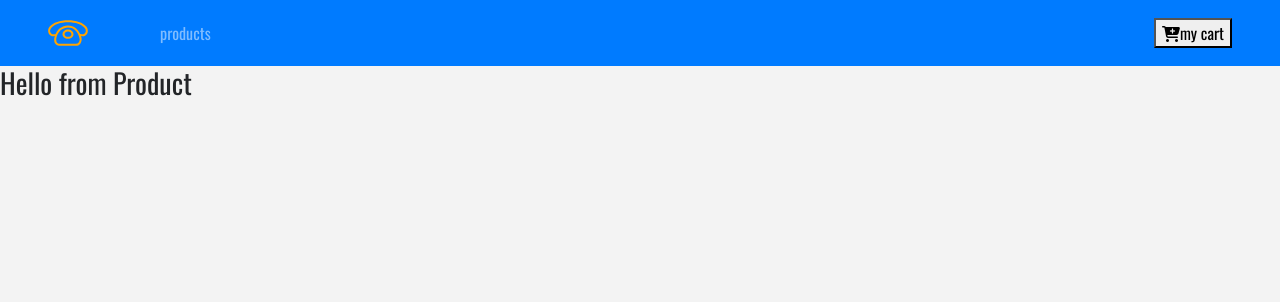
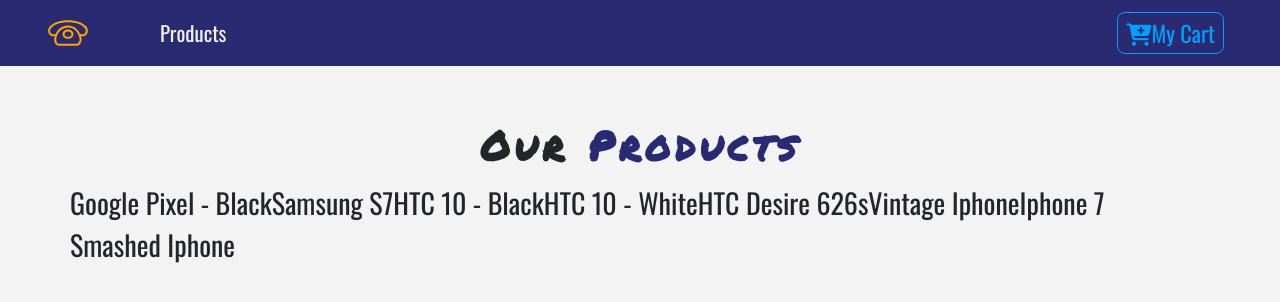
Before and after one commit to skatt931/store-webpage, a React (Create React App) app: page / in a window 1280 px wide. Shown: the top 302 px of the page. Built offline with nearby package versions, Linux system fonts and the light colour scheme.

Commit message:
added context api

```diff
--- a/package.json
+++ b/package.json
@@ -10,7 +10,8 @@
     "react": "^16.12.0",
     "react-dom": "^16.12.0",
     "react-router-dom": "^5.1.2",
-    "react-scripts": "3.3.0"
+    "react-scripts": "3.3.0",
+    "styled-components": "^4.4.1"
   },
   "scripts": {
     "start": "react-scripts start",
--- a/src/App.css
+++ b/src/App.css
@@ -1,6 +1,6 @@
 :root {
   --mainBlue: #2a2a72;
-  --lightblue:#009ffd;
+  --lightBlue:#009ffd;
   --mainWhite: #f3f3f3;
   --mainDark:#232528;
   --mainYellow:#ffa400;
--- /dev/null
+++ b/src/components/Button.js
@@ -0,0 +1,21 @@
+import styled from 'styled-components';
+
+export const ButtonContainer = styled.button`
+text-transform:capitalize;
+font-size: 1.4rem;
+background: transparent;
+border: 0.05rem solid var(--lightBlue);
+color: var(--lightBlue);
+border-radius: 0.5rem;
+padding: 0.2rem 0.5rem;
+cursor: pointer;
+margin: 0.2rem 0.5rem 0.2rem 0;
+transition: all 0.5s ease-in-out;
+&:hover {
+  background: var(--lightBlue);
+  color: var(--mainBlue);
+}
+&:focus {
+  outline: none;
+}
+`;
--- a/src/components/NavBar.js
+++ b/src/components/NavBar.js
@@ -1,12 +1,13 @@
-import React, { Component } from 'react'
+import React from 'react'
 import { Link } from 'react-router-dom';
 import logo from '../logo.svg';
+import styled from 'styled-components';
+import { ButtonContainer } from './Button';
 
-export default class NavBar extends Component {
-  render() {
+const NavBar = () => {
   return (
     <div>
-        <nav className="navbar navbar-expand-sm bg-primary navbar-dark px-sm-5">
+      <NavWrapper className="navbar navbar-expand-sm navbar-dark px-sm-5">
         {/*
           https://www.iconfinder.com/icons/1243689/call_phone_icon
           Creative Commons (Attribution 3.0 Unported);
@@ -22,13 +23,25 @@
             </li>
           </ul>
           <Link to='/cart' className="ml-auto">
-              <button>
+            <ButtonContainer>
+              <span>
                 <i className="fas fa-cart-plus" />
+              </span>
               my cart
-              </button>
+            </ButtonContainer>
           </Link>
-        </nav>
+      </NavWrapper>
     </div>
   )
+};
+
+const NavWrapper = styled.nav`
+  background:var(--mainBlue);
+  .nav-link{
+    color:var(--mainWhite) !important;
+    font-size: 1.3rem;
+    text-transform: capitalize;
   }
-}
+`;
+
+export default NavBar;
--- a/src/components/Product.js
+++ b/src/components/Product.js
@@ -1,11 +1,11 @@
-import React, { Component } from 'react'
+import React from 'react'
 
-export default class Product extends Component {
-  render() {
-    return (
-      <div>
-        <h3>Hello from Product</h3>
-      </div>
-    )
-  }
+const Product = ({ product }) => {
+  return (
+    <div>
+      <h3>{product.title}</h3>
+    </div>
+  )
 }
+
+export default Product;
--- a/src/components/ProductList.js
+++ b/src/components/ProductList.js
@@ -1,12 +1,28 @@
-import React, { Component } from 'react'
+import React, { useContext } from 'react'
 import Product from './Product';
+import Title from './Title';
+import { ProductContext } from '../context';
 
-export default class ProductList extends Component {
-  render() {
-    return (
-      <div>
-        <Product />
+const ProductList = Component => {
+  const productsContext = useContext(ProductContext);
+
+  return (
+    <>
+      <div className="py-5">
+        <div className="container">
+          <Title name="our" title="Products" />
+          <div className="row">
+            {productsContext.products.map((product, index) => {
+              return (
+               <Product key={product.id} product={product} />
+              )
+            })}
+          </div>
+        </div>
       </div>
-    )
-  }
+    </>
+    // <Product />
+  )
 }
+
+export default ProductList;
--- /dev/null
+++ b/src/components/Title.js
@@ -0,0 +1,13 @@
+import React from 'react'
+
+export default function Title({name, title}) {
+  return (
+    <div className="row">
+      <div className="col-10 mx-auto my-2 text-center text-title">
+        <h1 className="text-capitalize font-weight-bold">
+          {name} <strong className="text-blue">{title}</strong>
+        </h1>
+      </div>
+    </div>
+  )
+}
--- /dev/null
+++ b/src/context.js
@@ -0,0 +1,34 @@
+import React, { useState } from 'react';
+import { storeProducts, detailProduct } from './data';
+
+
+const ProductContext = React.createContext();
+// Provider
+// Consumer
+
+const ProductProvider = (props) => {
+  const [state, setstate] = useState({
+    products: storeProducts,
+    details: detailProduct
+  });
+
+  const handleDetail = () => {
+    console.log('hello from the detail');
+  }
+
+  const addToCart = () => {
+    console.log('hello from the Cart');
+  }
+
+  return (
+    <ProductContext.Provider value={{
+      ...state,
+      handleDetail,
+      addToCart
+    }}>
+      {props.children}
+    </ProductContext.Provider>
+  )
+}
+
+export { ProductProvider, ProductContext }
--- a/src/index.js
+++ b/src/index.js
@@ -3,12 +3,15 @@
 import './index.css';
 import App from './App';
 import { BrowserRouter as Router } from 'react-router-dom';
+import { ProductProvider } from './context';
 import * as serviceWorker from './serviceWorker';
 
 ReactDOM.render(
-  <Router>
-    <App />
-  </Router>, document.getElementById('root'));
+  <ProductProvider>
+    <Router>
+      <App />
+    </Router>
+  </ProductProvider>, document.getElementById('root'));
 
 // If you want your app to work offline and load faster, you can change
 // unregister() to register() below. Note this comes with some pitfalls.
```
Also changed, not shown: 1 other file (tests, documents, lock files or other folders). Lines whose indentation alone changed are shown as unchanged.
